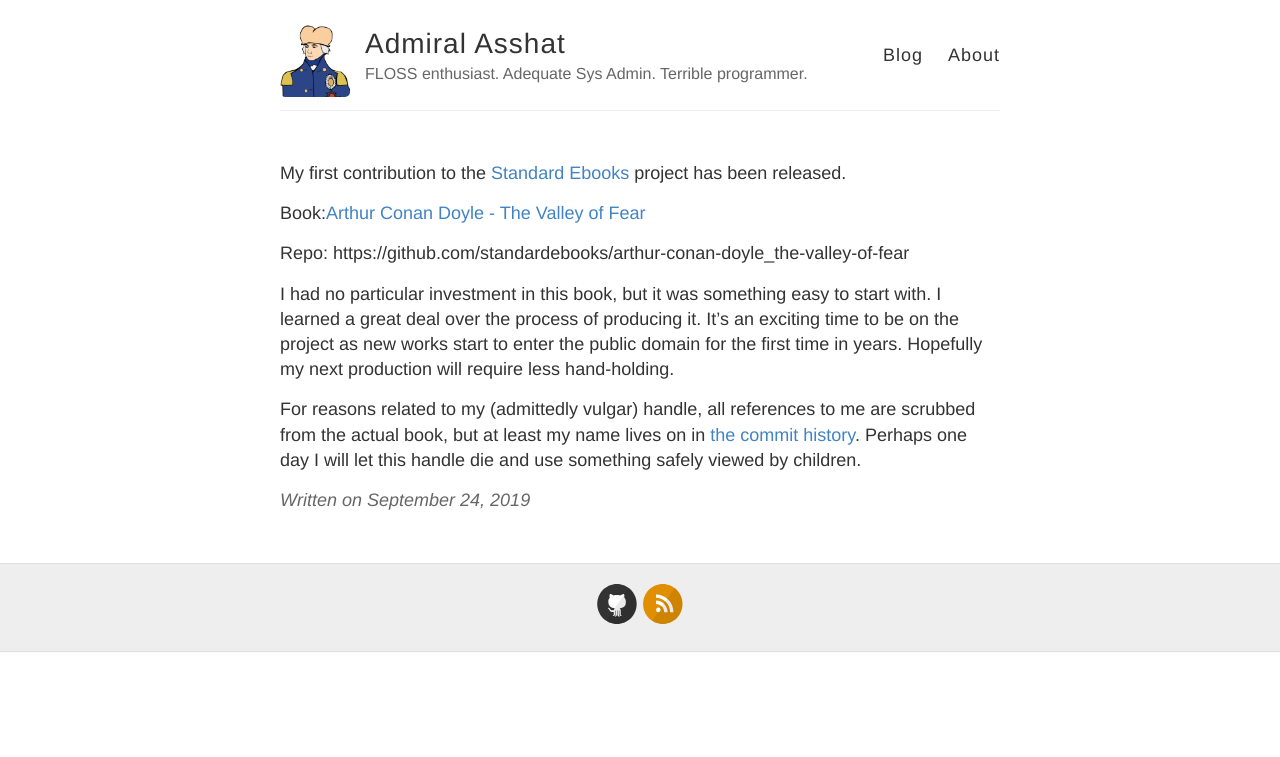
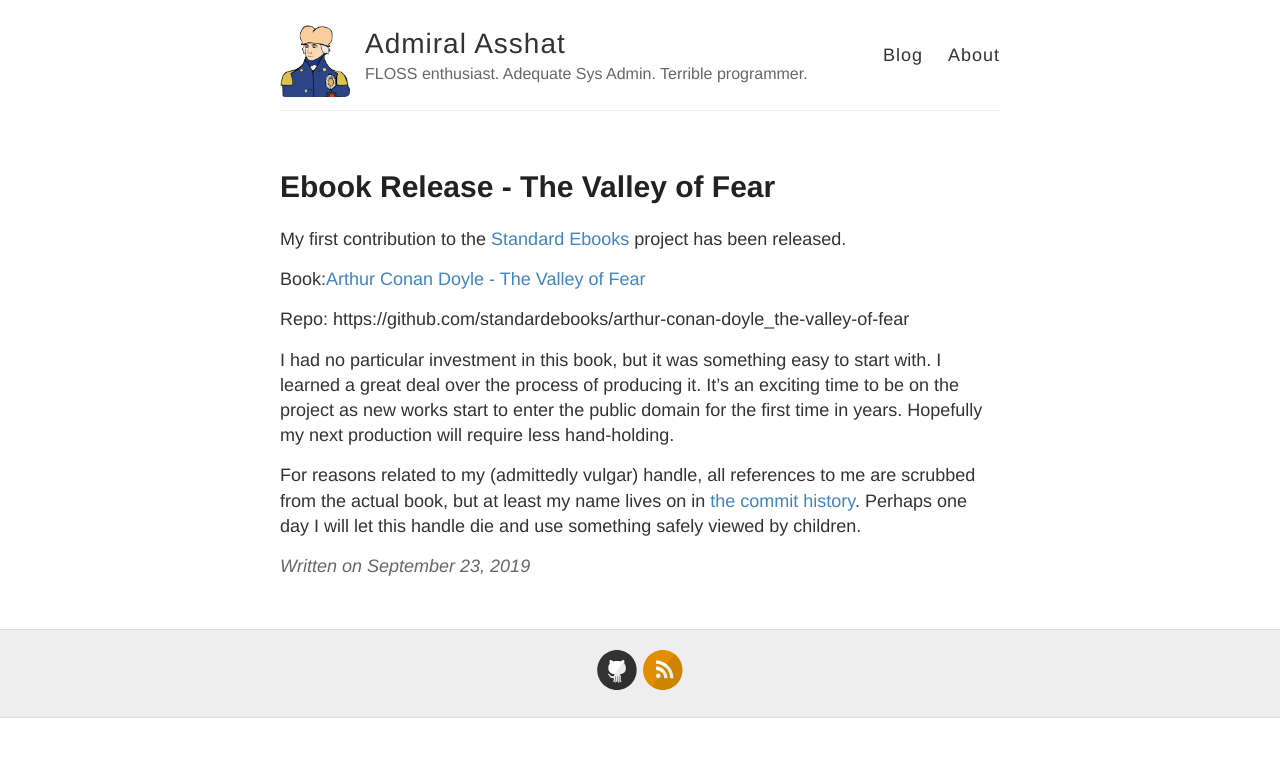
Before and after one commit to AdmiralAsshat/AdmiralAsshat.github.io, a Jekyll site: the page built from _posts/2019-09-23-the-valley-of-fear.md, in a window 1280 px wide. Shown: the top 757 px of the page. Built offline with Jekyll 4.4.1, drawn with Linux system fonts in a browser that asks for light colours; our own code applies the rules of GitHub Pages for plain Markdown files; some of the changed lines change nothing that is shown.

Commit message:
Fix invalid title.

```diff
--- a/_posts/2019-09-23-the-valley-of-fear.md
+++ b/_posts/2019-09-23-the-valley-of-fear.md
@@ -1,6 +1,6 @@
 ---
-layout:post
-title: Ebook Release: The Valley of Fear
+layout: post
+title: Ebook Release - The Valley of Fear
 ---
 
 My first contribution to the [Standard Ebooks](https://standardebooks.org/) project has been released.
```
